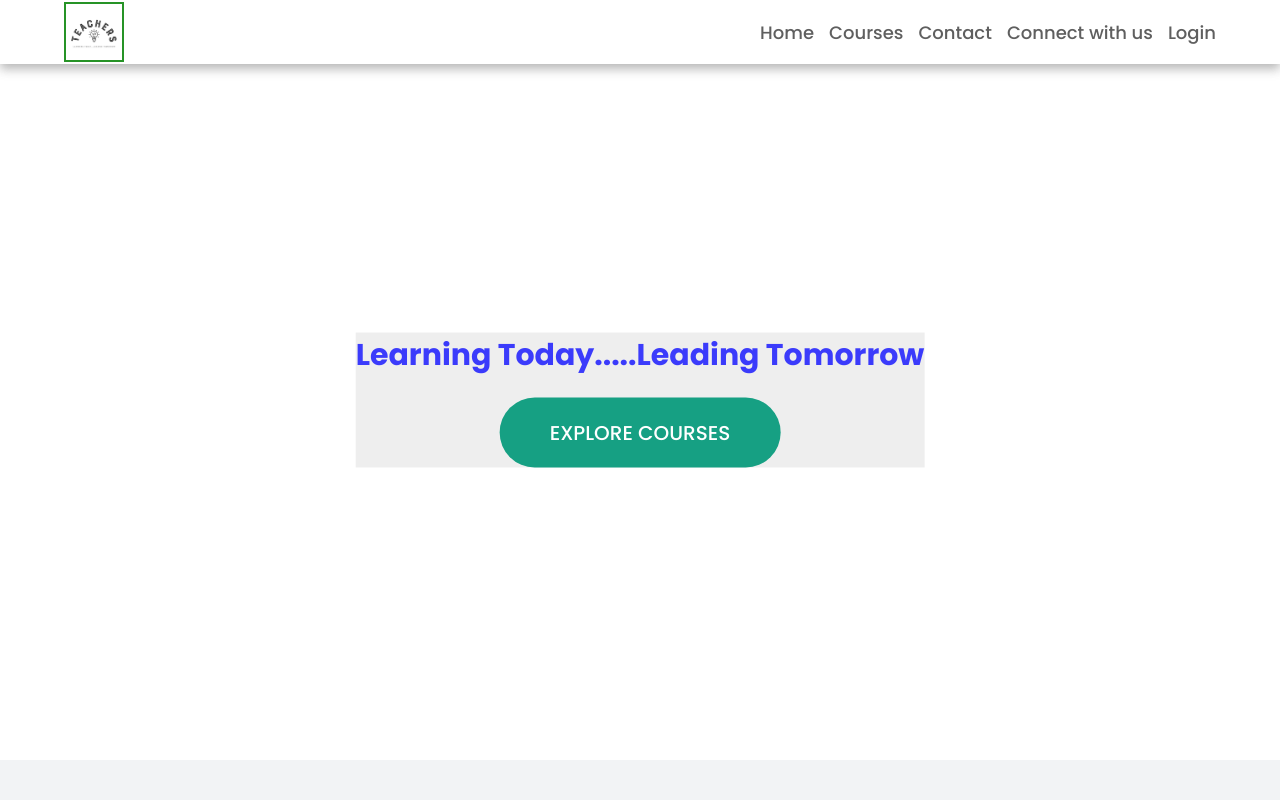
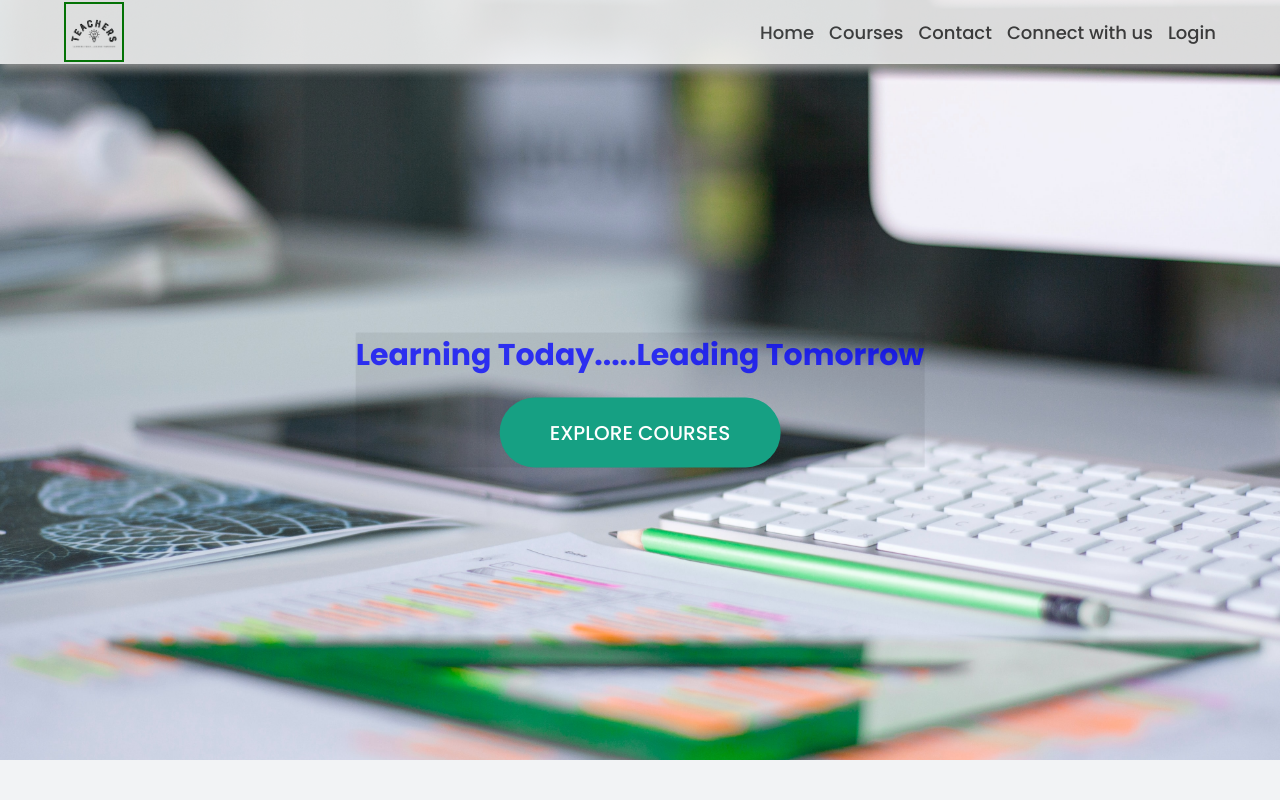
Before and after one commit to Keshav2308/Teachers, a plain HTML site: page index.html in a window 1280 px wide. Shown: the top 800 px of the page. Drawn offline with nearby package versions, Linux system fonts and the light colour scheme.

Commit message:
Update style.css

```diff
--- a/style.css
+++ b/style.css
@@ -59,7 +59,7 @@ body{
 
 /* ###### header styling #######  */
 #header{
-    background: url("Images/bg4.jpg");
+    background: url("bg4.jpg");
     background-position: center;
     background-size: cover;
     background-repeat: no-repeat;
```
